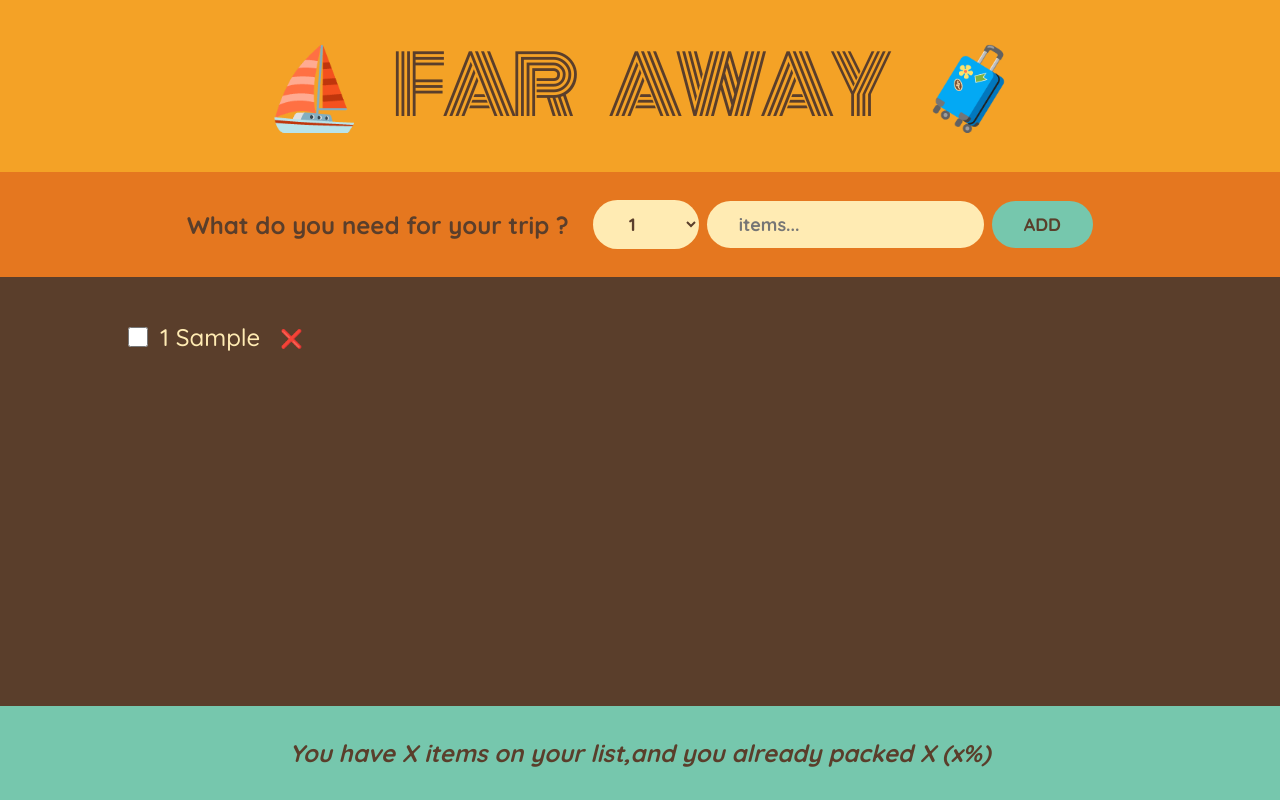
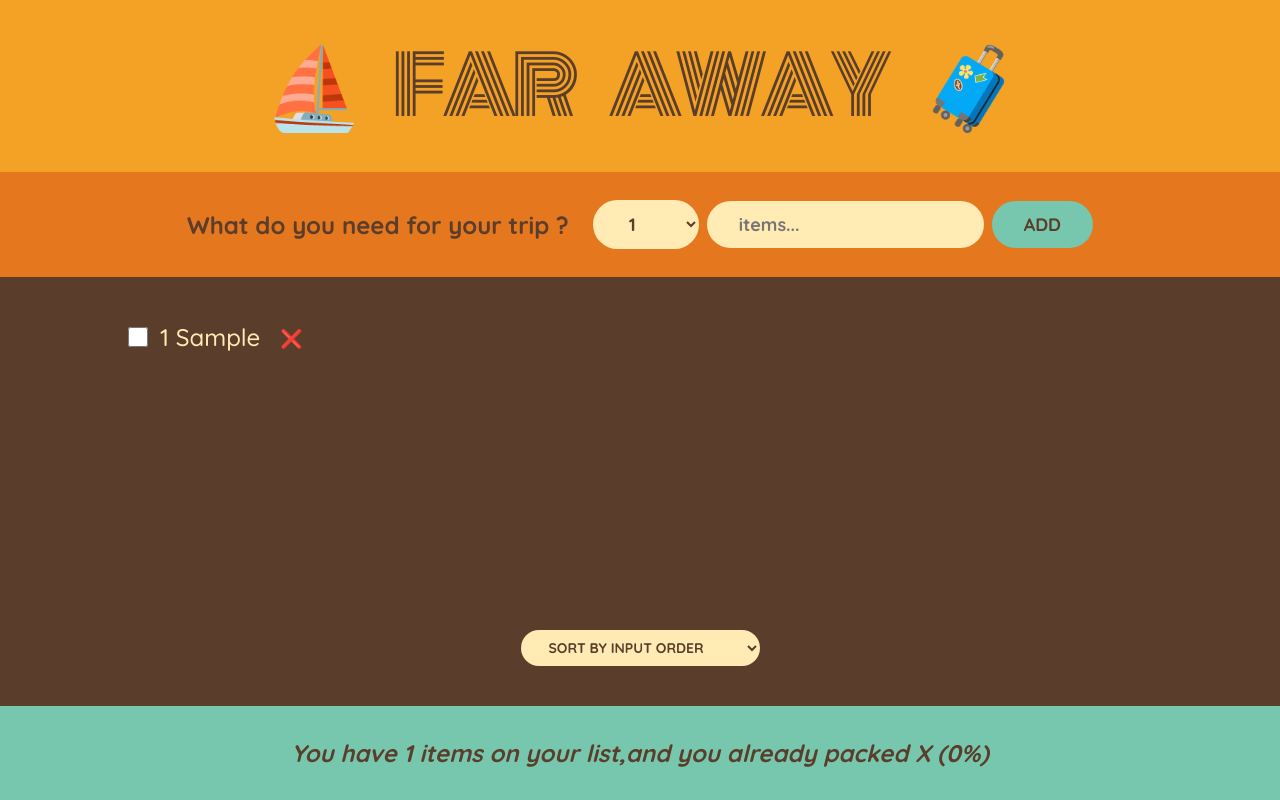
Before and after one commit to ysfcbn/travel-list, a React (Create React App) app: page / in a window 1280 px wide. Both pictures are taken after typing "Sample" into the empty fields and a click on the button "ADD". Built offline with nearby package versions, Linux system fonts and the light colour scheme.

Commit message:
sorted,footer

```diff
--- a/src/App.js
+++ b/src/App.js
@@ -28,7 +28,7 @@
         onDeleteItem={handleDeleteItem}
         onToggleItem={handleToggleItem}
       />
-      <Stats />
+      <Stats items={items} />
     </div>
   );
 }
@@ -46,7 +46,6 @@
     if (!description) return;
 
     const newItem = { id: Date.now(), description, quantity, packed: false };
-    console.log(newItem);
 
     onAddItems(newItem);
 
@@ -75,10 +74,25 @@
   );
 }
 function PackingList({ items, onDeleteItem, onToggleItem }) {
+  const [sortBy, setSortBy] = useState("input");
+
+  let sortedItems;
+
+  if (sortBy === "input") sortedItems = items;
+  if (sortBy === "description")
+    sortedItems = items
+      .slice()
+      .sort((a, b) => a.description.localeCompare(b.description));
+
+  if (sortBy === "packed")
+    sortedItems = items
+      .slice()
+      .sort((a, b) => Number(a.packed) - Number(b.packed));
+
   return (
     <div className="list">
       <ul>
-        {items.map((item) => (
+        {sortedItems.map((item) => (
           <Item
             item={item}
             onDeleteItem={onDeleteItem}
@@ -87,6 +101,14 @@
           />
         ))}
       </ul>
+
+      <div className="actions">
+        <select value={sortBy} onChange={(e) => setSortBy(e.target.value)}>
+          <option value="input">Sort by input order</option>
+          <option value="description">Sort by description</option>
+          <option value="packed">Sort by packed status</option>
+        </select>
+      </div>
     </div>
   );
 }
@@ -107,10 +129,26 @@
   );
 }
 
-function Stats() {
+function Stats({ items }) {
+  if (!items.length)
+    return (
+      <p className="stats">
+        <em> Start adding some items to your packing list 🚀</em>
+      </p>
+    );
+  const numItems = items.length;
+  const numPacked = items.filter((item) => item.packed).length;
+  const percentage = Math.round((numPacked / numItems) * 100);
   return (
     <footer className="stats">
-      <em>You have X items on your list,and you already packed X (x%)</em>
+      {percentage === 100 ? (
+        <em>You got everything! Ready to go 🛫</em>
+      ) : (
+        <em>
+          You have {numItems} items on your list,and you already packed X (
+          {percentage}%)
+        </em>
+      )}
     </footer>
   );
 }
```
